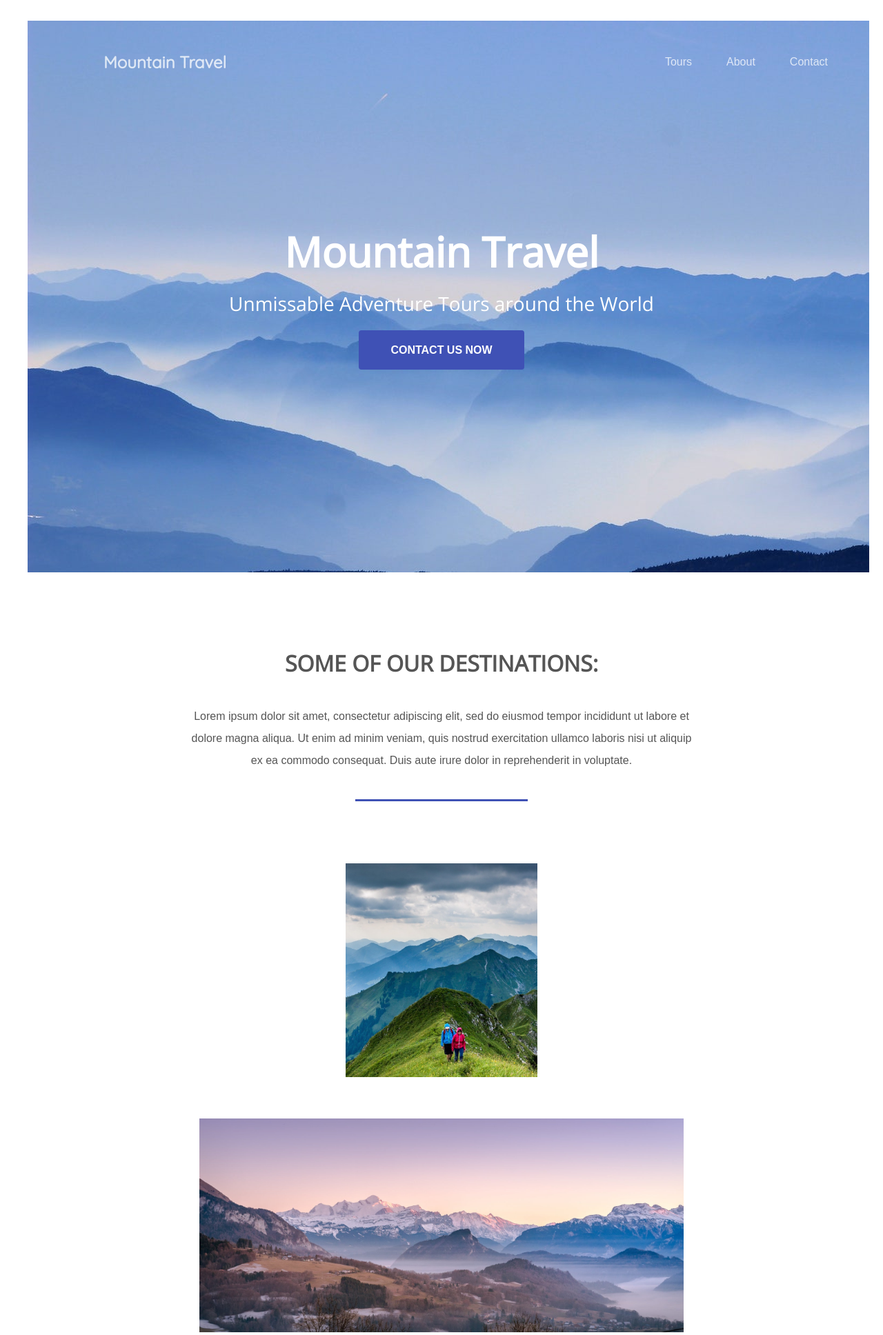
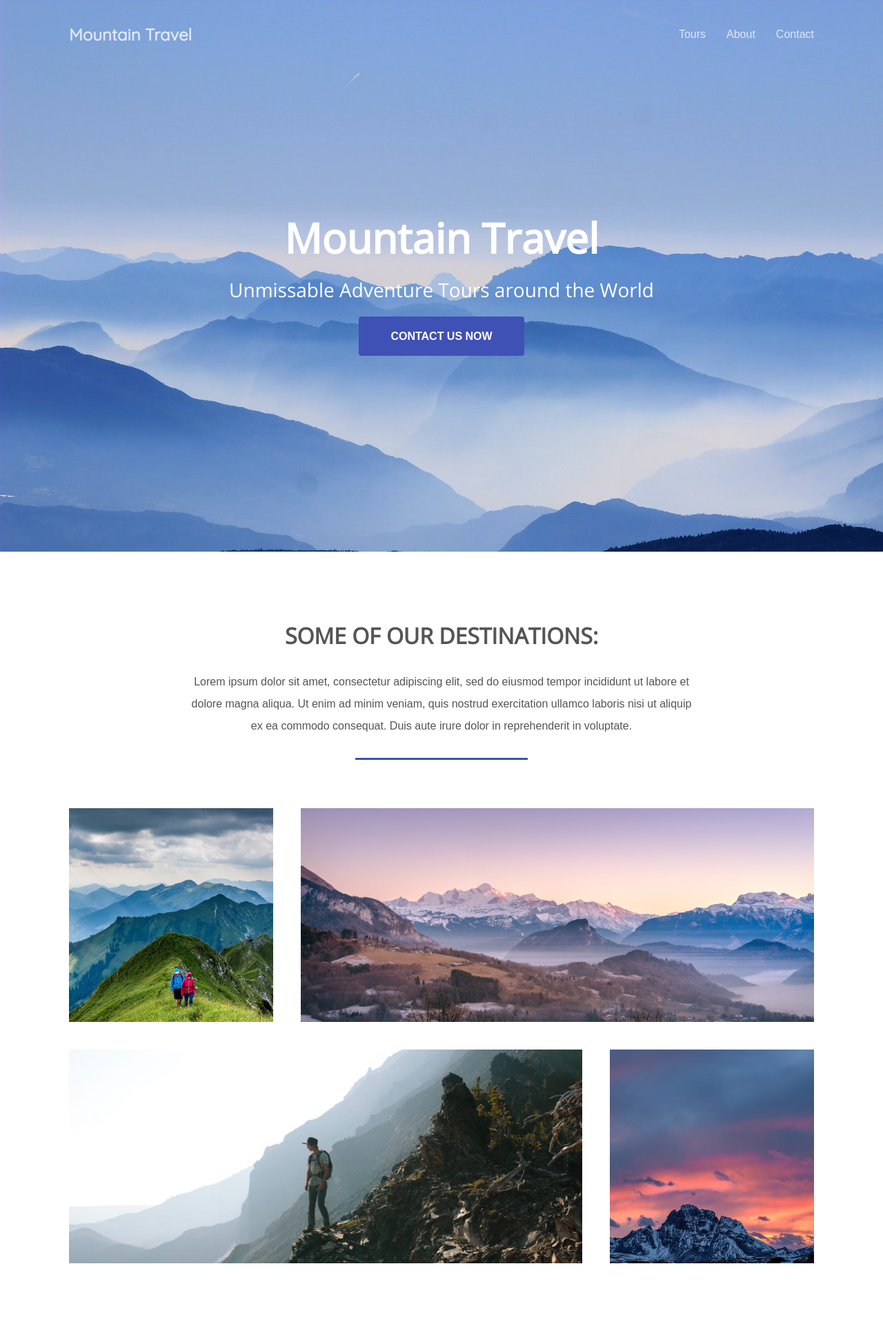
Before and after one commit to NickRose30/mountain-travel, a PHP site: page / in a window 1280 px wide. Shown: the top 1936 px of the page at 69% size. Run offline with PHP 8.4, Linux system fonts and the light colour scheme; some libraries are stand-ins or nearby versions.

Commit message:
Reverted

```diff
--- a/assets/css/styles.css
+++ b/assets/css/styles.css
@@ -1,7 +1,7 @@
 /* general styles */
 
 * {
-	margin: 10px;
+	margin: 0;
 	padding: 0;
 	box-sizing: border-box;
 }
```
